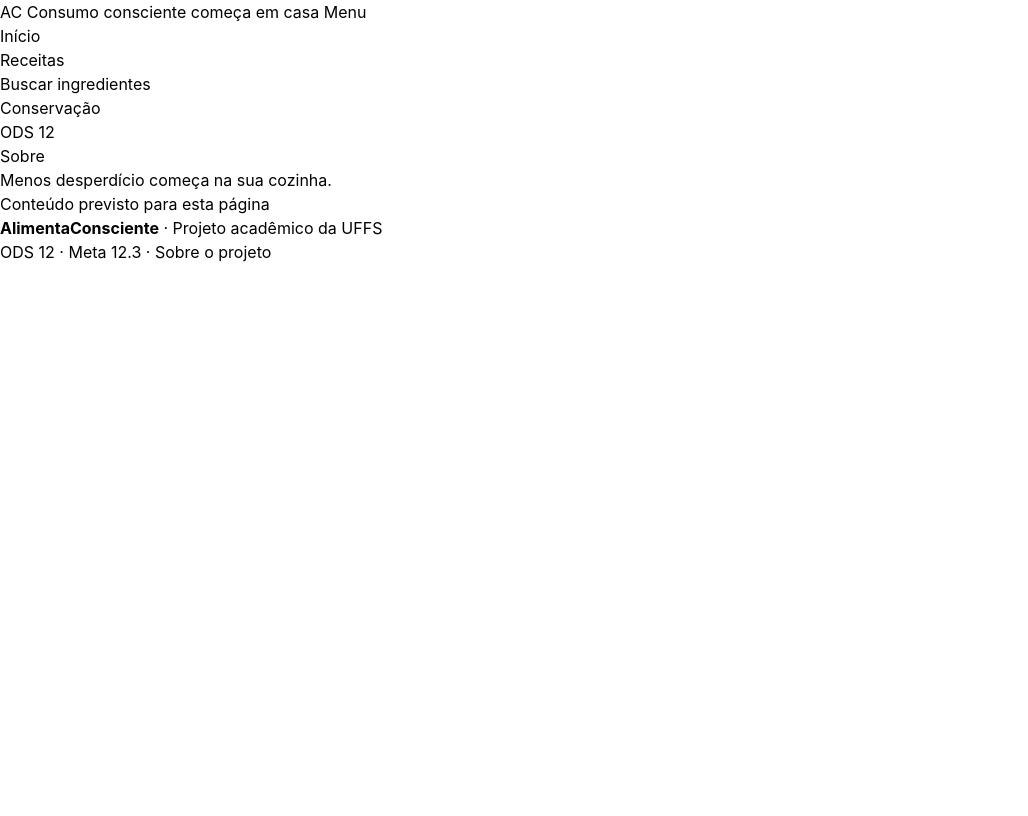
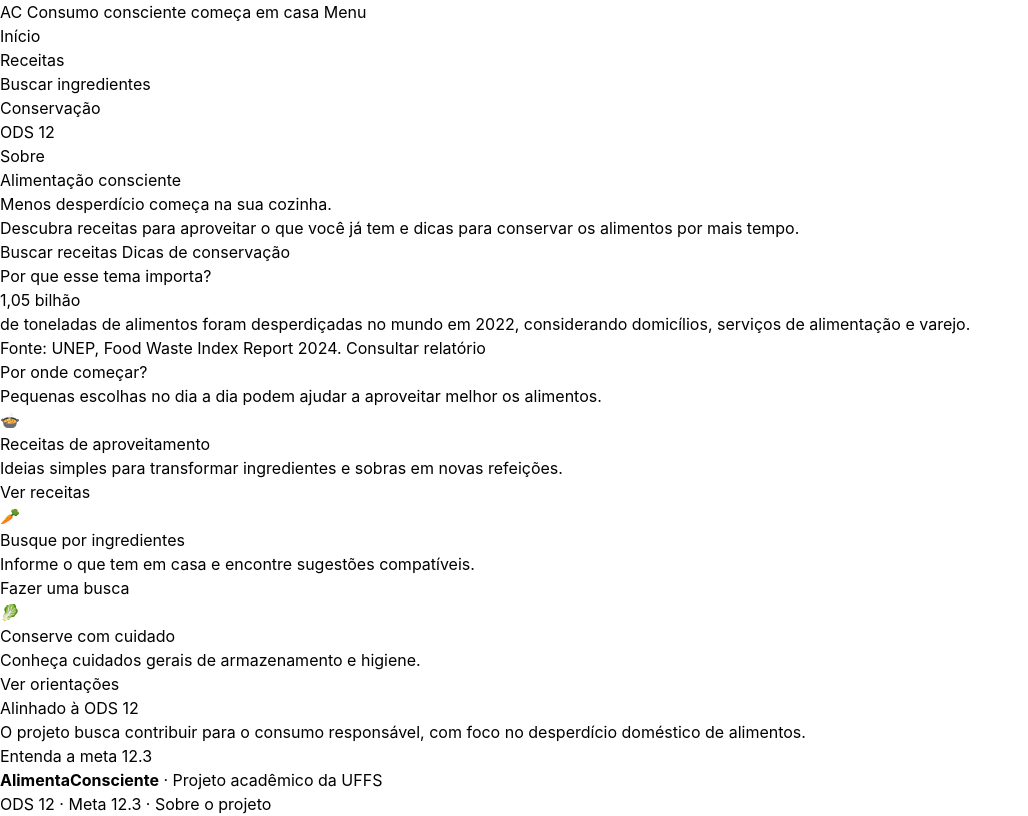
Before and after one commit to Sandro-Castro/alimentaconsciente-uffs, a website: page src/index.html in a window 1280 px wide. Shown: the whole page, without its empty margins (0-1028 px from the left). Drawn offline with Linux system fonts and the light colour scheme.

Commit message:
feat: enhance homepage content with new sections on food conservation, recipes, and responsible consumption, including improved accessibility features

```diff
--- a/src/index.html
+++ b/src/index.html
@@ -4,7 +4,7 @@
 <head>
     <meta charset="UTF-8">
     <meta name="viewport" content="width=device-width, initial-scale=1.0">
-    <meta content="Receitas e dicas para prevenir o desperdício doméstico de alimentos." name="description"/>
+    <meta content="Receitas e dicas para prevenir o desperdício doméstico de alimentos." name="description" />
     <title>Início | AlimentaConsciente</title>
     <link href="./css/output.css" rel="stylesheet" />
 </head>
@@ -12,7 +12,7 @@
 <body>
     <header>
         <div>
-            <a href="./index.html"></a>
+            <a aria-label="Página inicial do AlimentaConsciente" href="./index.html"></a>
         </div>
         <span> AC </span>
         <span>
@@ -36,8 +36,61 @@
     </header>
 
     <main id="main-content">
-        <h1>Menos desperdício começa na sua cozinha.</h1>
-        <p>Conteúdo previsto para esta página</p>
+        <section>
+            <div>
+                <div>
+                    <p>Alimentação consciente</p>
+                    <h1>Menos desperdício começa na sua cozinha.</h1>
+                    <p>Descubra receitas para aproveitar o que você já tem e dicas para conservar os alimentos por mais
+                        tempo.</p>
+                    <div>
+                        <a href="./pages/search-ingredients.html">Buscar receitas</a>
+                        <a href="./pages/food-preservation.html">Dicas de conservação</a>
+                    </div>
+                </div>
+                <aside>
+                    <p>Por que esse tema importa?</p>
+                    <p>1,05 bilhão</p>
+                    <p>de toneladas de alimentos foram desperdiçadas no mundo em 2022, considerando domicílios, serviços
+                        de alimentação e varejo.</p>
+                    <p>Fonte: UNEP, Food Waste Index Report 2024. <a
+                            href="https://www.unep.org/resources/publication/food-waste-index-report-2024"
+                            rel="noopener noreferrer" target="_blank">Consultar relatório</a></p>
+                </aside>
+            </div>
+        </section>
+        <section aria-labelledby="start-heading">
+            <h2 id="start-heading">Por onde começar?</h2>
+            <p>Pequenas escolhas no dia a dia podem ajudar a aproveitar melhor os alimentos.</p>
+            <div>
+                <article>
+                    <span aria-hidden="true">🍲</span>
+                    <h3>Receitas de aproveitamento</h3>
+                    <p>Ideias simples para transformar ingredientes e sobras em novas refeições.</p>
+                    <a href="./pages/recipes.html">Ver receitas</a>
+                </article>
+                <article>
+                    <span aria-hidden="true">🥕</span>
+                    <h3>Busque por ingredientes</h3>
+                    <p>Informe o que tem em casa e encontre sugestões compatíveis.</p>
+                    <a href="./pages/search-ingredients.html">Fazer uma busca</a>
+                </article>
+                <article>
+                    <span aria-hidden="true">🥬</span>
+                    <h3>Conserve com cuidado</h3>
+                    <p>Conheça cuidados gerais de armazenamento e higiene.</p>
+                    <a href="./pages/food-preservation.html">Ver orientações</a>
+                </article>
+            </div>
+        </section>
+        <section>
+            <div>
+                <h2>Alinhado à ODS 12</h2>
+                <p>O projeto busca contribuir para o consumo responsável, com foco no desperdício doméstico de
+                    alimentos.</p>
+                <a href="./pages/sdg12.html">Entenda a meta 12.3</a>
+            </div>
+        </section>
     </main>
 
     <footer>
```
